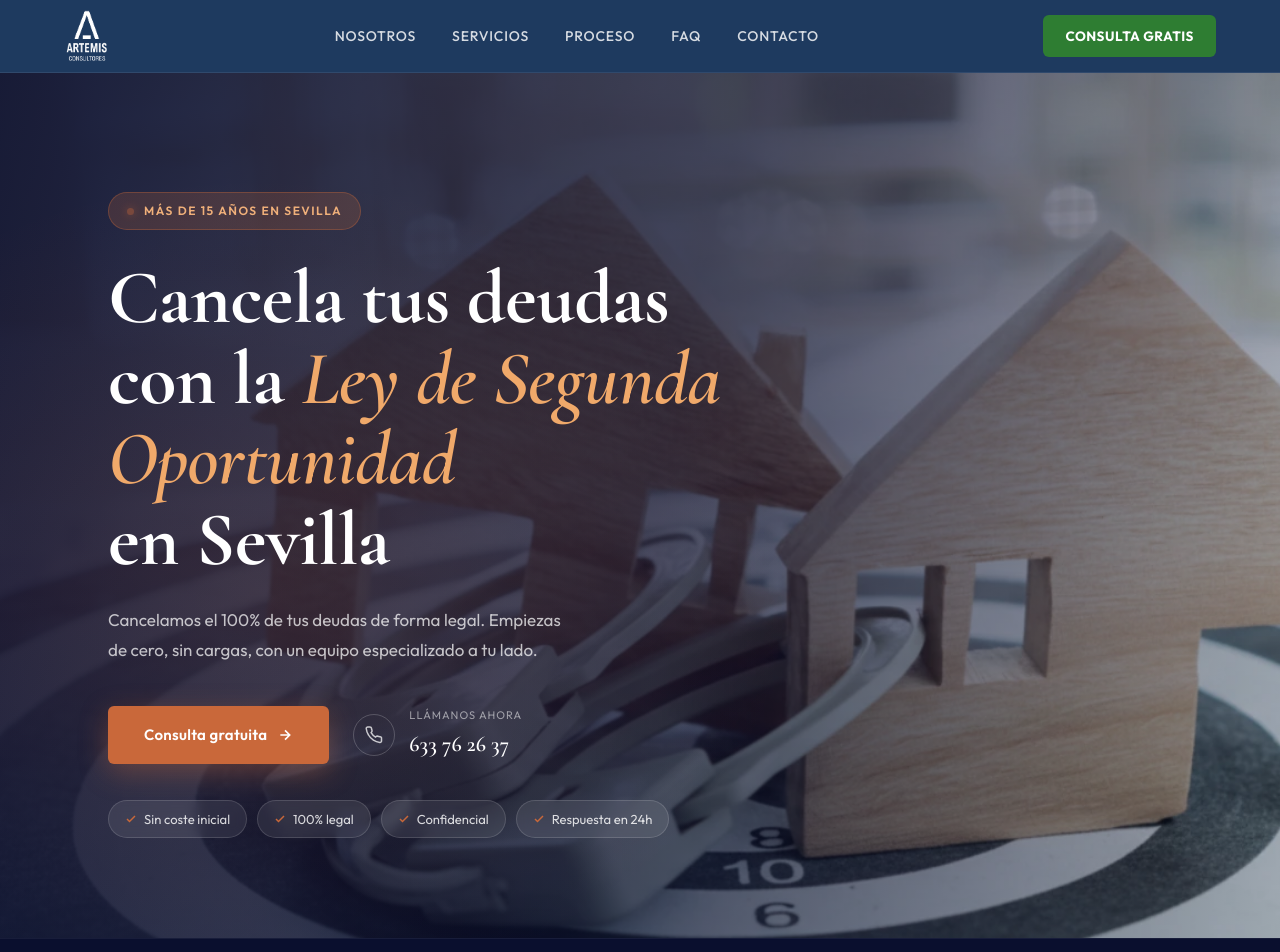
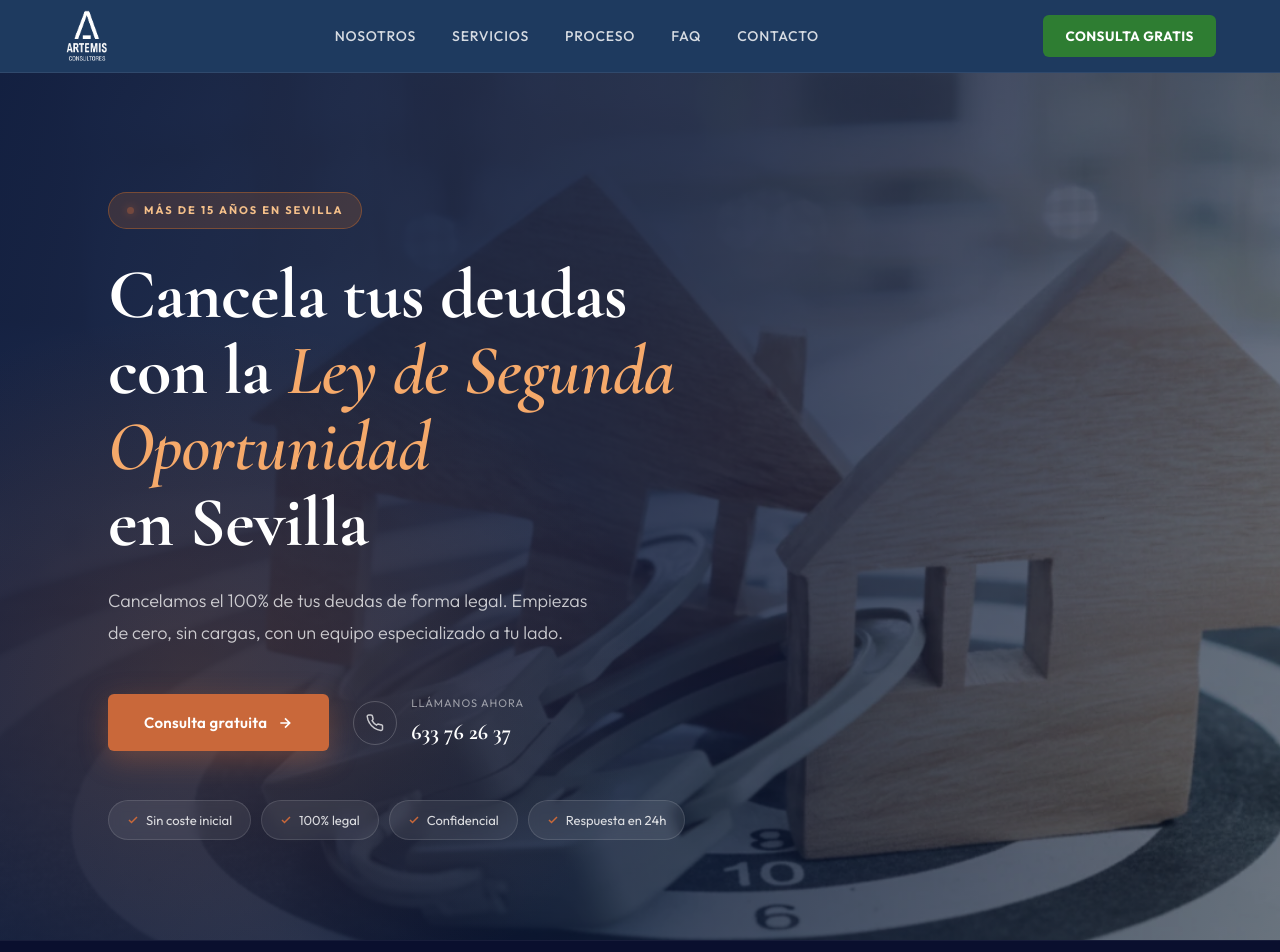
Before and after one commit to mardeencantos457-lang/Artemis, a React (Vite) app: page / in a window 1280 px wide. Shown: the top 952 px of the page. Built offline with nearby package versions, Linux system fonts and the light colour scheme.

Commit message:
Update Hero.css

```diff
--- a/src/components/Hero.css
+++ b/src/components/Hero.css
@@ -15,23 +15,24 @@
   width: 100%;
   height: 100%;
   object-fit: cover;
-  object-position: center top;
+  object-position: center 30%;
+  filter: brightness(0.7);
 }
 
 .hero-overlay {
   position: absolute;
   inset: 0;
-  background: linear-gradient(105deg,
-    rgba(10,15,46,.94) 0%,
-    rgba(10,15,46,.75) 50%,
-    rgba(10,15,46,.25) 100%
+  background: linear-gradient(110deg,
+    rgba(13,27,62,.96) 0%,
+    rgba(13,27,62,.80) 45%,
+    rgba(13,27,62,.30) 100%
   );
 }
 
 .hero-overlay-gradient {
   position: absolute;
   inset: 0;
-  background: radial-gradient(ellipse 70% 80% at 20% 60%, rgba(201,104,58,.12) 0%, transparent 60%);
+  background: radial-gradient(ellipse 60% 70% at 15% 70%, rgba(212,114,42,.18) 0%, transparent 60%);
 }
 
 .hero-content {
@@ -43,37 +44,26 @@
   width: 100%;
 }
 
-/* ── Animated entrance ── */
 .hero-anim {
   opacity: 0;
   transform: translateY(24px);
   transition: opacity .8s cubic-bezier(.16,1,.3,1), transform .8s cubic-bezier(.16,1,.3,1);
 }
-.hero-anim.in {
-  opacity: 1;
-  transform: translateY(0);
-}
+.hero-anim.in { opacity: 1; transform: translateY(0); }
 
 .hero-badge {
-  display: inline-flex;
-  align-items: center;
-  gap: 10px;
-  background: rgba(201,104,58,.2);
-  border: 1px solid rgba(201,104,58,.35);
-  color: #f0b07a;
-  font-size: 12px;
-  font-weight: 600;
-  letter-spacing: 1.5px;
-  text-transform: uppercase;
-  padding: 8px 18px;
-  border-radius: 100px;
+  display: inline-flex; align-items: center; gap: 10px;
+  background: rgba(212,114,42,.18);
+  border: 1px solid rgba(212,114,42,.4);
+  color: #f5c08a;
+  font-size: 11px; font-weight: 700;
+  letter-spacing: 2px; text-transform: uppercase;
+  padding: 8px 18px; border-radius: 100px;
   margin-bottom: 28px;
 }
 
 .hero-badge-dot {
-  width: 7px;
-  height: 7px;
-  border-radius: 50%;
+  width: 7px; height: 7px; border-radius: 50%;
   background: var(--orange);
   box-shadow: 0 0 8px var(--orange);
   animation: pulse 2s infinite;
@@ -86,115 +76,83 @@
 
 .hero-h1 {
   font-family: var(--serif);
-  font-size: clamp(38px, 6vw, 76px);
-  font-weight: 700;
+  font-size: clamp(36px, 5.5vw, 72px);
+  font-weight: 800;
   color: #fff;
-  line-height: 1.06;
+  line-height: 1.08;
   margin-bottom: 24px;
   letter-spacing: -.5px;
 }
 
-.hero-h1 em {
-  font-style: italic;
-  color: #f0a96a;
-}
+.hero-h1 em { font-style: italic; color: #f5a96a; }
 
 .hero-sub {
-  font-size: 17px;
-  color: rgba(255,255,255,.72);
-  max-width: 460px;
+  font-size: 18px;
+  color: rgba(255,255,255,.75);
+  max-width: 480px;
   line-height: 1.8;
-  margin-bottom: 40px;
+  margin-bottom: 44px;
+  font-weight: 300;
 }
 
 .hero-actions {
-  display: flex;
-  align-items: center;
-  gap: 24px;
-  flex-wrap: wrap;
-  margin-bottom: 36px;
+  display: flex; align-items: center; gap: 24px;
+  flex-wrap: wrap; margin-bottom: 48px;
 }
 
 .hero-phone {
-  display: flex;
-  align-items: center;
-  gap: 14px;
+  display: flex; align-items: center; gap: 14px;
   color: rgba(255,255,255,.75);
   transition: color .3s ease;
 }
 .hero-phone:hover { color: #fff; }
 
 .hero-phone-icon {
-  width: 42px;
-  height: 42px;
-  border-radius: 50%;
+  width: 44px; height: 44px; border-radius: 50%;
   border: 1.5px solid rgba(255,255,255,.2);
-  display: flex;
-  align-items: center;
-  justify-content: center;
+  display: flex; align-items: center; justify-content: center;
   transition: all .3s ease;
 }
 .hero-phone:hover .hero-phone-icon {
   border-color: var(--orange);
-  background: rgba(201,104,58,.15);
+  background: rgba(212,114,42,.15);
 }
 
 .hero-phone small {
-  display: block;
-  font-size: 11px;
-  letter-spacing: 1px;
-  text-transform: uppercase;
-  margin-bottom: 2px;
-  opacity: .7;
+  display: block; font-size: 11px;
+  letter-spacing: 1px; text-transform: uppercase;
+  margin-bottom: 2px; opacity: .7;
 }
 .hero-phone strong {
   display: block;
   font-family: var(--serif);
-  font-size: 22px;
-  font-weight: 600;
-  color: #fff;
+  font-size: 22px; font-weight: 700; color: #fff;
 }
 
 .hero-pills {
-  display: flex;
-  gap: 10px;
-  flex-wrap: wrap;
+  display: flex; gap: 10px; flex-wrap: wrap;
 }
 
 .hero-pill {
-  display: inline-flex;
-  align-items: center;
-  gap: 7px;
-  background: rgba(255,255,255,.08);
-  border: 1px solid rgba(255,255,255,.14);
+  display: inline-flex; align-items: center; gap: 7px;
+  background: rgba(255,255,255,.07);
+  border: 1px solid rgba(255,255,255,.12);
   color: rgba(255,255,255,.82);
-  font-size: 13px;
-  padding: 7px 16px;
-  border-radius: 100px;
+  font-size: 13px; padding: 8px 18px; border-radius: 100px;
   backdrop-filter: blur(6px);
 }
 .hero-pill svg { color: var(--orange); flex-shrink: 0; }
 
-/* Scroll hint */
 .hero-scroll-hint {
-  position: absolute;
-  bottom: 36px;
-  left: 50%;
+  position: absolute; bottom: 36px; left: 50%;
   transform: translateX(-50%);
-  display: flex;
-  flex-direction: column;
-  align-items: center;
-  gap: 8px;
-  z-index: 2;
-  color: rgba(255,255,255,.4);
-  font-size: 11px;
-  letter-spacing: 1.5px;
-  text-transform: uppercase;
+  display: flex; flex-direction: column; align-items: center; gap: 8px;
+  z-index: 2; color: rgba(255,255,255,.4);
+  font-size: 11px; letter-spacing: 1.5px; text-transform: uppercase;
 }
 
 .scroll-line {
-  width: 1px;
-  height: 40px;
+  width: 1px; height: 40px;
   background: linear-gradient(to bottom, transparent, rgba(255,255,255,.3));
   animation: scrollPulse 2s ease infinite;
 }
```
